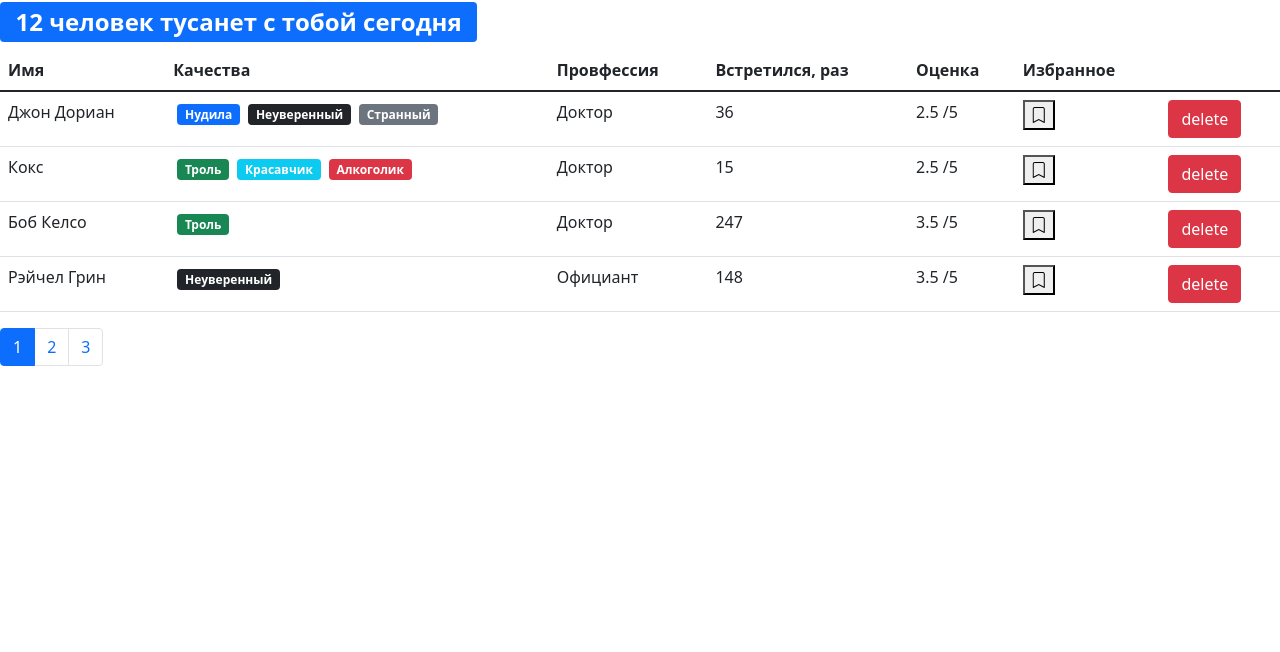
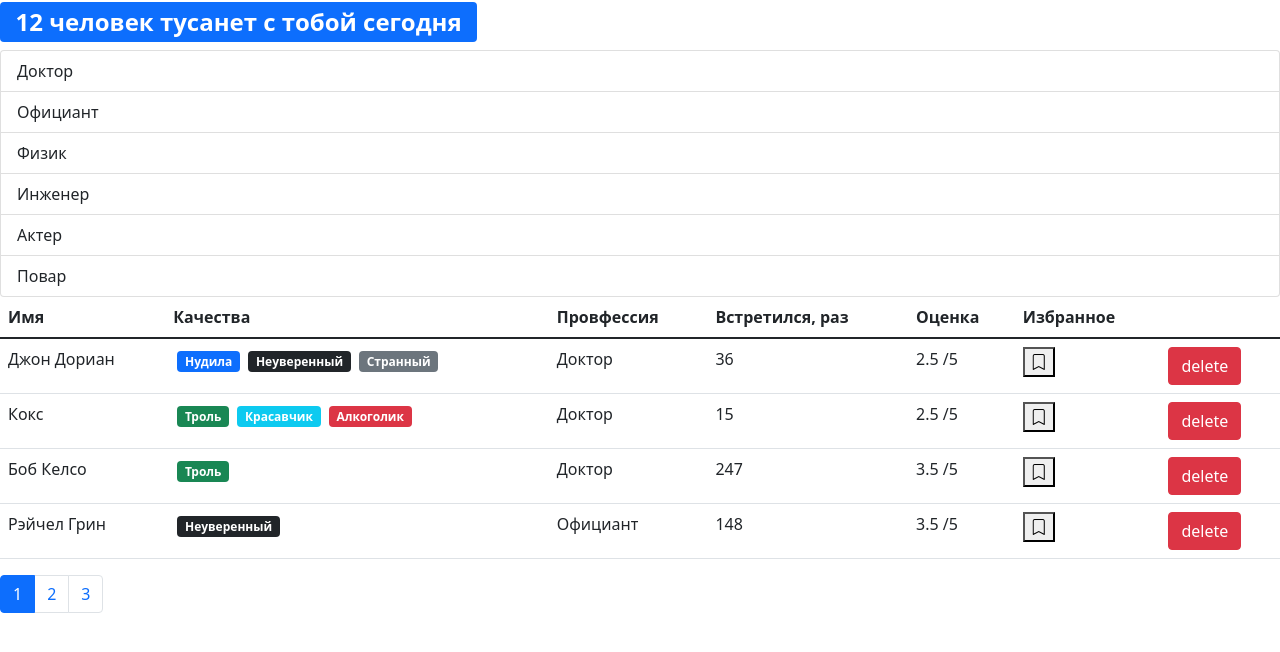
Before and after one commit to AntonKobelev/fast-company, a React (Create React App) app: page / in a window 1280 px wide. Shown: the top 652 px of the page. Built offline with nearby package versions, Linux system fonts and the light colour scheme.

Commit message:
add func onItemSelect and more

```diff
--- /dev/null
+++ b/src/app/api/fake.api/professions.api.js
@@ -0,0 +1,18 @@
+export const professions = {
+    doctor: { _id: "67rdca3eeb7f6fgeed471818", name: "Доктор" },
+    waiter: { _id: "67rdca3eeb7f6fgeed471820", name: "Официант" },
+    physics: { _id: "67rdca3eeb7f6fgeed471814", name: "Физик" },
+    engineer: { _id: "67rdca3eeb7f6fgeed471822", name: "Инженер" },
+    actor: { _id: "67rdca3eeb7f6fgeed471824", name: "Актер" },
+    cook: { _id: "67rdca3eeb7f6fgeed471829", name: "Повар" }
+};
+
+const fetchAll = () => new Promise((resolve) => {
+    window.setTimeout(function() {
+        resolve (professions)
+    }, 2000)
+})
+
+export default {
+    fetchAll
+}
--- a/src/app/api/fake.api/user.api.js
+++ b/src/app/api/fake.api/user.api.js
@@ -1,11 +1,5 @@
-const professions = {
-    doctor: { _id: "67rdca3eeb7f6fgeed471818", name: "Доктор" },
-    waiter: { _id: "67rdca3eeb7f6fgeed471820", name: "Официант" },
-    physics: { _id: "67rdca3eeb7f6fgeed471814", name: "Физик" },
-    engineer: { _id: "67rdca3eeb7f6fgeed471822", name: "Инженер" },
-    actor: { _id: "67rdca3eeb7f6fgeed471824", name: "Актер" },
-    cook: { _id: "67rdca3eeb7f6fgeed471829", name: "Повар" }
-};
+import { professions } from "./professions.api";
+
 const qualities = {
     tedious: { _id: "67rdca3eeb7f6fgeed471198", name: "Нудила", color: "primary" },
     strange: { _id: "67rdca3eeb7f6fgeed471100", name: "Странный", color: "secondary" },
--- a/src/app/api/index.js
+++ b/src/app/api/index.js
@@ -1,3 +1,7 @@
 import * as users from "./fake.api/user.api";
-const API = { users };
+import professions from "./fake.api/professions.api";
+const API = {
+    users,
+    professions
+};
 export default API;
--- /dev/null
+++ b/src/app/components/groupList.jsx
@@ -0,0 +1,44 @@
+import React from "react";
+import PropTypes from "prop-types";
+
+const GroupList = ({
+    items,
+    valueProperty,
+    contentProperty,
+    onItemSelect,
+    selectedItem
+}) => {
+    console.log(Object.keys(items));
+    return (
+        <ul className="list-group">
+            {Object.keys(items).map((item) => (
+                <li
+                    key={items[item][valueProperty]}
+                    className={
+                        "list-group-item" +
+                        (items[item] === selectedItem ? " active" : "")
+                    }
+                    onClick={() => onItemSelect(items[item])}
+                    role="button"
+                >
+                    {items[item][contentProperty]}
+                </li>
+            ))}
+        </ul>
+    );
+};
+
+GroupList.defaultProps = {
+    valueProperty: "_id",
+    contentProperty: "name"
+};
+
+GroupList.propTypes = {
+    items: PropTypes.object.isRequired,
+    valueProperty: PropTypes.string.isRequired,
+    contentProperty: PropTypes.string.isRequired,
+    onItemSelect: PropTypes.func.isRequired,
+    selectedItem: PropTypes.object
+};
+
+export default GroupList;
--- a/src/app/components/users.jsx
+++ b/src/app/components/users.jsx
@@ -3,12 +3,25 @@ import Pagination from "./pagination";
 import User from "./user";
 import { paginate } from "../utils/paginate";
 import PropTypes from "prop-types";
+import GroupList from "./groupList";
+import api from "../api";
 
 const Users = ({ users, ...rest }) => {
+    const [currentPage, setCurrentPage] = useState(1);
+    const [professions, setProfession] = useState();
+    const [selectedProf, setselectedProf] = useState();
+
     const count = users.length;
+    const pageSize = 4;
+    useEffect(() => {
+        api.professions.fetchAll().then((data) => setProfession(data));
+    }, []);
 
-    const pageSize = 4;
-    const [currentPage, setCurrentPage] = useState(1);
+    const handleProfessionSelect = (item) => {
+        setselectedProf(item);
+        console.log(item);
+    };
+
     const handlePageChange = (pageIndex) => {
         setCurrentPage(pageIndex);
     };
@@ -20,6 +33,14 @@ const Users = ({ users, ...rest }) => {
     }, [userCrop]);
     return (
         <>
+            {professions && (
+                <GroupList
+                    selectedItem={selectedProf}
+                    items={professions}
+                    onItemSelect={handleProfessionSelect}
+                />
+            )}
+
             {count > 0 && (
                 <table className="table">
                     <thead>
```
Also changed, not shown: .eslintrc.js.
